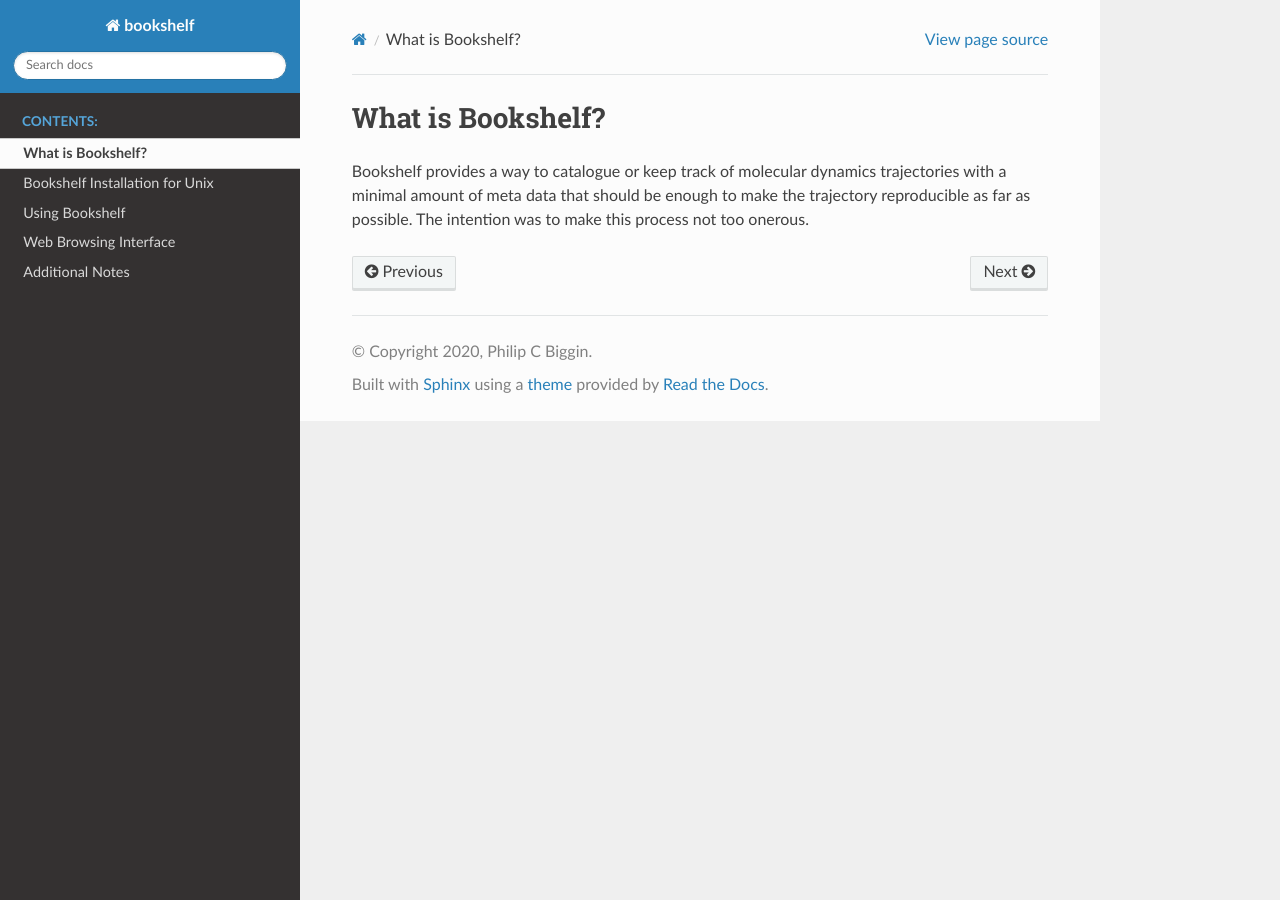
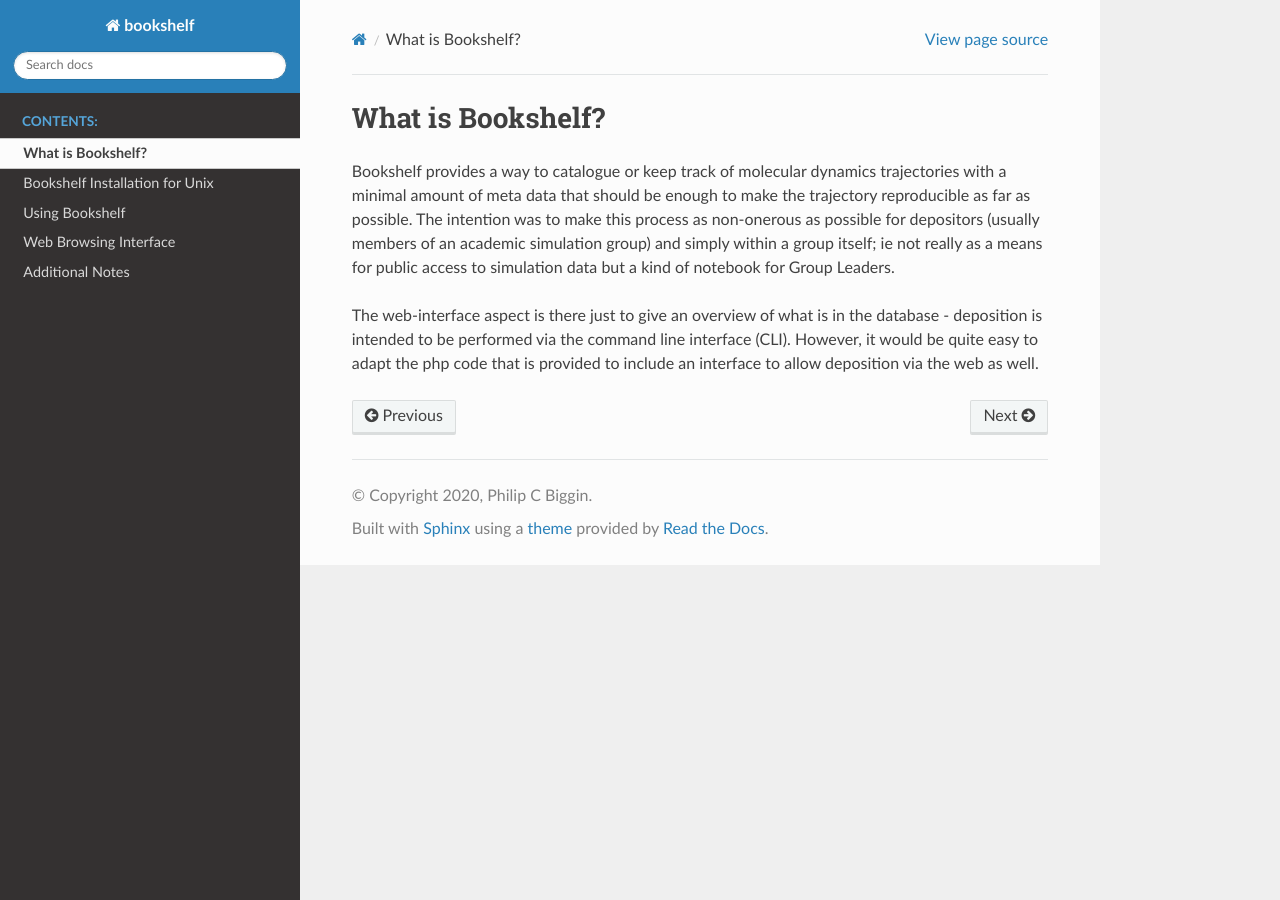
Before and after one commit to bigginlab/Bookshelf, a Sphinx documentation site: the page built from docs/what.rst, in a window 1280 px wide. Built offline with Sphinx 7.4.7 and the Read the Docs theme 2.0.0, drawn with Linux system fonts in a browser that asks for light colours.

Commit message:
updated introdutory readme

```diff
--- a/docs/what.rst
+++ b/docs/what.rst
@@ -1,4 +1,6 @@
 What is Bookshelf?
 ==================
 
-Bookshelf provides a way to catalogue or keep track of molecular dynamics trajectories with a minimal amount of meta data that should be enough to make the trajectory reproducible as far as possible.  The intention was to make this process not too onerous.
+Bookshelf provides a way to catalogue or keep track of molecular dynamics trajectories with a minimal amount of meta data that should be enough to make the trajectory reproducible as far as possible.  The intention was to make this process as non-onerous as possible for depositors (usually members of an academic simulation group) and simply within a group itself; ie not really as a means for public access to simulation data but a kind of notebook for Group Leaders.
+
+The web-interface aspect is there just to give an overview of what is in the database - deposition is intended to be performed via the command line interface (CLI).  However, it would be quite easy to adapt the php code that is provided to include an interface to allow deposition via the web as well.
```
